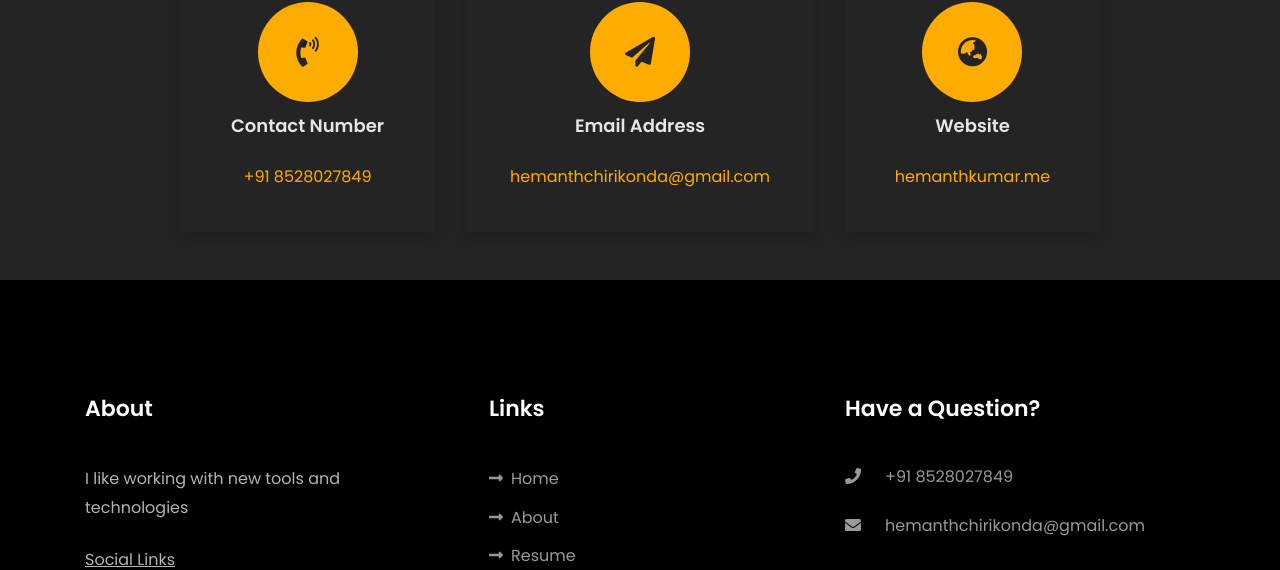
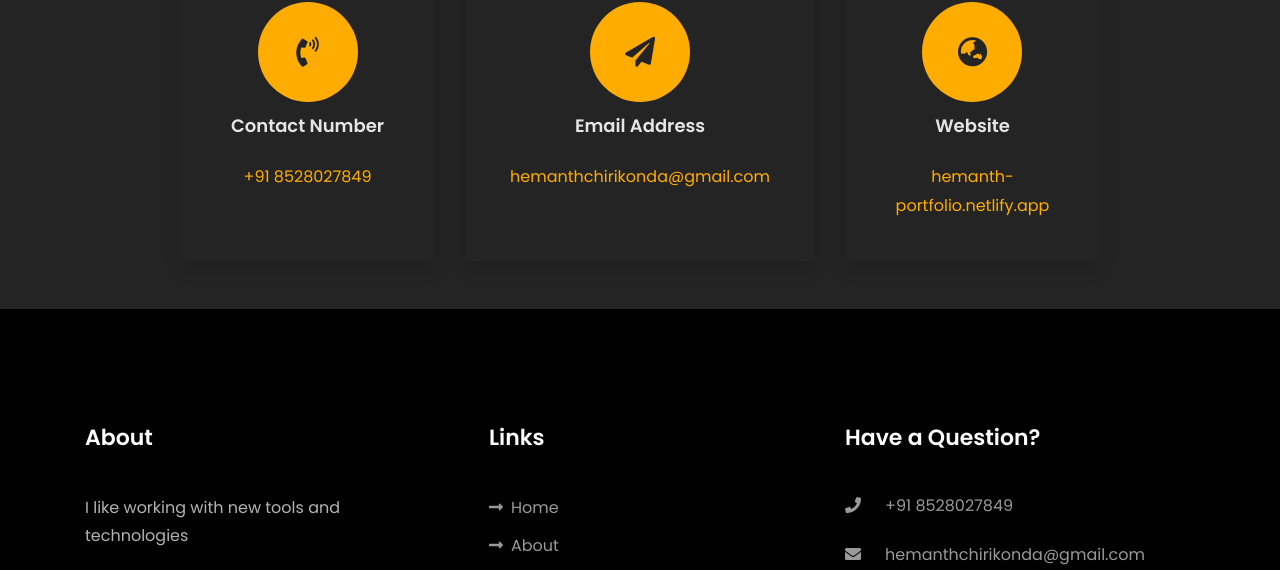
Before and after one commit to HemanthChirikonda/portfolio, a website: page index.html in a window 1280 px wide. Shown: the part 6399-6969 px from the top of the page. Drawn offline with Linux system fonts and the light colour scheme; files whose address does not match are found by name.

Commit message:
website added in contact

```diff
--- a/index.html
+++ b/index.html
@@ -591,7 +591,7 @@
 							</div>
 							<div>
 								<h3 class="mb-4">Website</h3>
-								<p><a onclick="window.location.href=this">hemanthkumar.me</a></p>
+								<p><a onclick="window.location.href=this">hemanth-portfolio.netlify.app</a></p>
 							</div>
 						</div>
 					</div>
```
